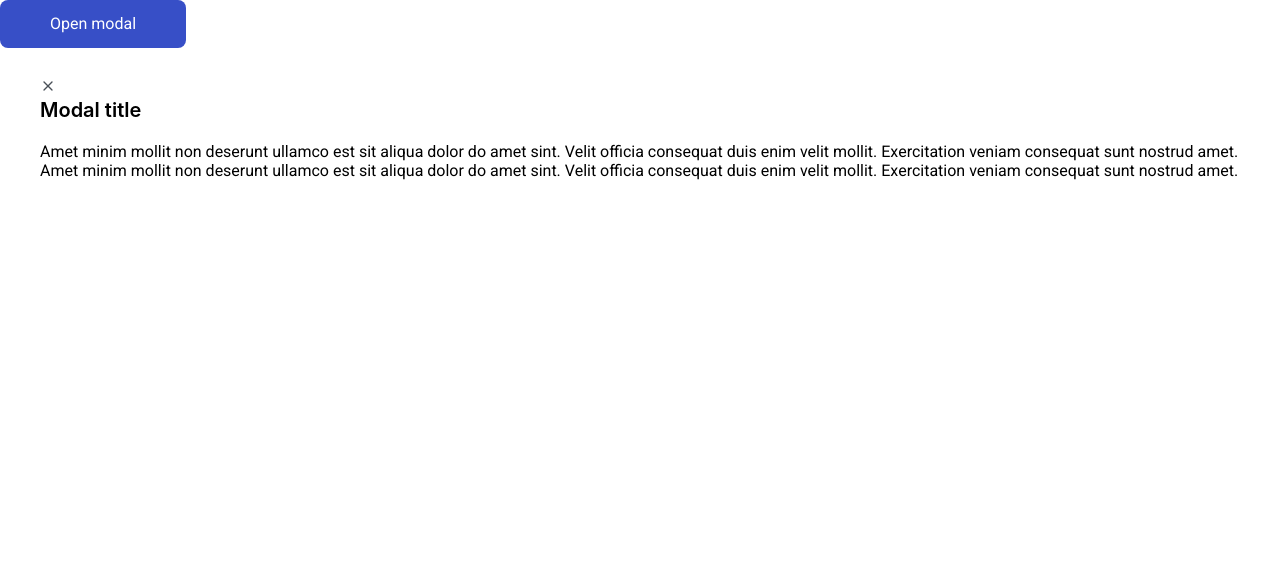
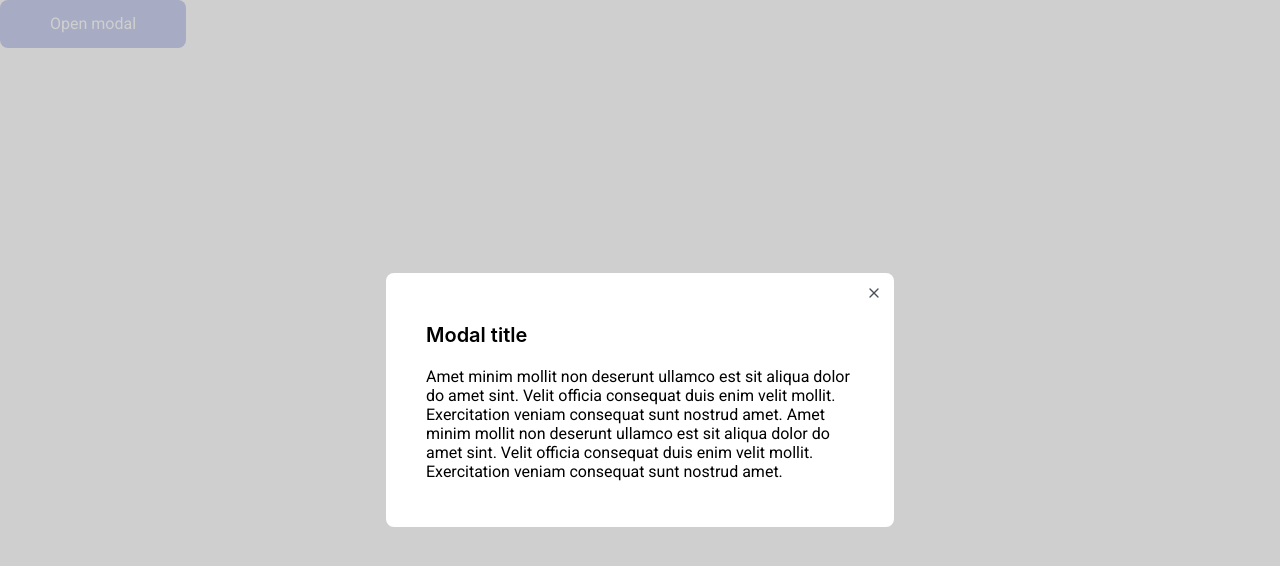
Before and after one commit to js-tasks-ru/htmlcss-20240913_rensedlovskij911, a website: page 05-lection3/02-modal/index.html in a window 1280 px wide. Both pictures are taken after a click on the button "Open modal". Drawn offline with Linux system fonts and the light colour scheme.

Commit message:
вёрстка компонента модальное окно

```diff
--- a/05-lection3/02-modal/index.html
+++ b/05-lection3/02-modal/index.html
@@ -4,12 +4,13 @@
   <head>
     <link rel="stylesheet" href="../../assets/css/main.css" />
     <link rel="stylesheet" href="./modal.css" />
-    <link rel="stylesheet" href="../../03-lection1/01-button/button.css"
+    <link rel="stylesheet" href="../../03-lection1/01-button/button.css" />
+    <title>Modal</title>
   </head>
   <body>
-    <button class="button button_primary" id="modal-open">Open modal</button>
-    <div class="modal" id="modal">
-      <div class="modal__body">
+    <button id="modal-open" class="button button_primary">Open modal</button>
+    <div id="modal" class="modal">
+      <div class="modal__wrapper">
         <span id="modal-close" class="modal__close"
           ><svg
             width="16"
--- a/05-lection3/02-modal/modal.css
+++ b/05-lection3/02-modal/modal.css
@@ -1,15 +1,28 @@
 .modal {
   display: none;
+  position: fixed;
   background-color: rgba(196, 196, 196, 0.8);
+  height: 100%;
+  width: 100%;
+  top: 0;
+  left: 0;
 }
 
-.modal__body {
+.modal__wrapper {
   background-color: #fff;
   padding: 30px 40px;
+  border-radius: 8px;
+  max-width: 428px;
+  position: absolute;
+  left: 50%;
+  bottom: 50%;
+  transform: translateX(-50%) translateY(50%);
 }
 
 .modal__close {
   position: absolute;
+  right: 12px;
+  top: 12px;
 }
 
 .modal__title {
```
